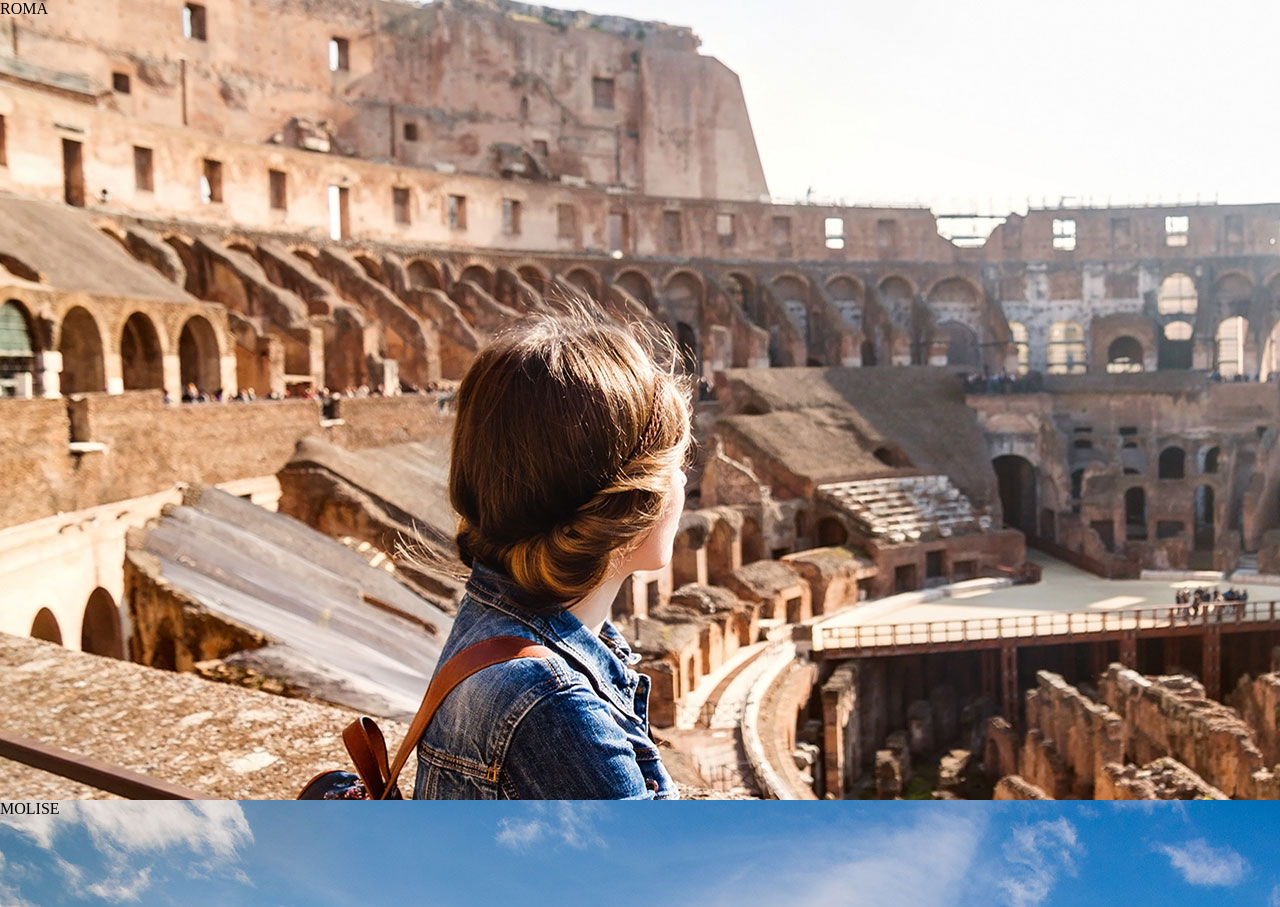
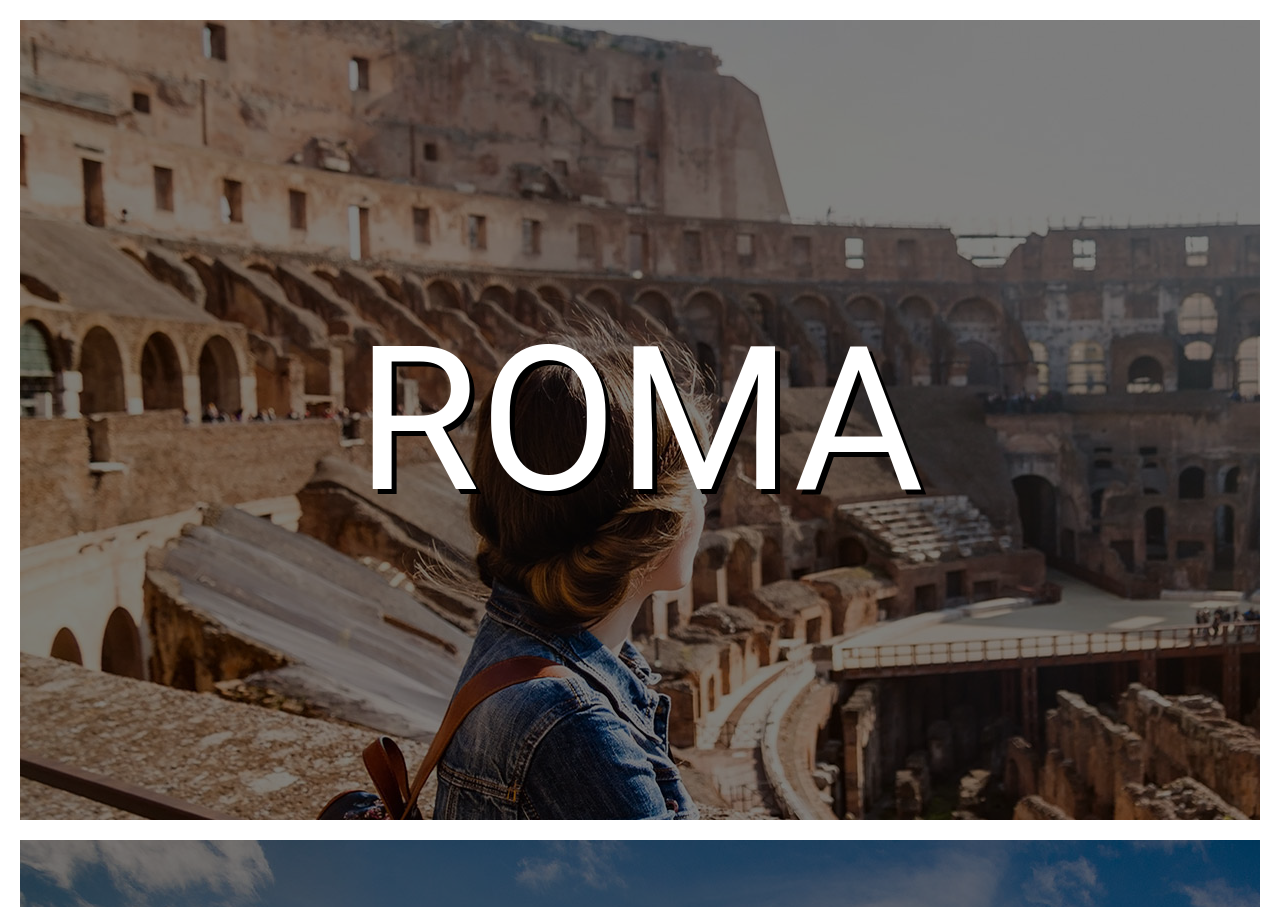
Before and after one commit to alessandrogammieri/htmlcss-airbnb, a plain HTML site: page index.html in a window 1280 px wide. Shown: the top 907 px of the page. Drawn offline with Linux system fonts and the light colour scheme.

Commit message:
Airbnb completed

```diff
--- a/index.html
+++ b/index.html
@@ -8,15 +8,19 @@
   <body>
     <!-- Contenitore foto 1 -->
     <div class="cont-one">
-      <div class="testo">ROMA</div>
+      <div class="text">Roma</div>
+      <div class="shadow"></div>
     </div>
+
     <!-- Contenitore foto 2 -->
     <div class="cont-two">
-      <div class="testo">MOLISE</div>
+      <div class="text">Molise</div>
+      <div class="shadow"></div>
     </div>
     <!-- Contenitore foto 3 -->
     <div class="cont-three">
-      <div class="testo">NAPOLI</div>
+      <div class="text">Napoli</div>
+      <div class="shadow"></div>
     </div>
 
   </body>
--- a/style.css
+++ b/style.css
@@ -1,25 +1,45 @@
 * {
   margin: 0;
   padding: 0;
+  box-sizing: border-box;
 }
 
+@import url('https://fonts.googleapis.com/css?family=Roboto&display=swap');
+
 .cont-one{
-  width: 100vw;
+  position: relative;
   height: 100vh;
-  background: url("media/roma.jpg");
-  /* background-size: cover; */
+  background-image: url("media/roma.jpg");
+  margin: 20px;
 }
 
 .cont-two{
-  width: 100vw;
+  position: relative;
   height: 100vh;
-  background: url("media/molise.jpg");
-  /* background-size: cover; */
+  background-image: url("media/molise.jpg");
+  margin: 20px;
 }
 
 .cont-three{
-  width: 100vw;
+  position: relative;
   height: 100vh;
-  background: url("media/napoli.jpg");
-  /* background-size: cover; */
+  background-image: url("media/napoli.jpg");
+  margin: 20px;
 }
+
+.shadow {
+  height: 100vh;
+  background: rgba(0, 0, 0, 0.5);
+}
+
+.text {
+  font-family: 'Roboto', sans-serif;
+  font-size: 200px;
+  color: #ffffff;
+  position: absolute;
+  top: 50%;
+  left: 50%;
+  transform: translate(-50%, -50%);
+  text-shadow: 5px 5px #000000;
+  text-transform: uppercase;
+}
```
